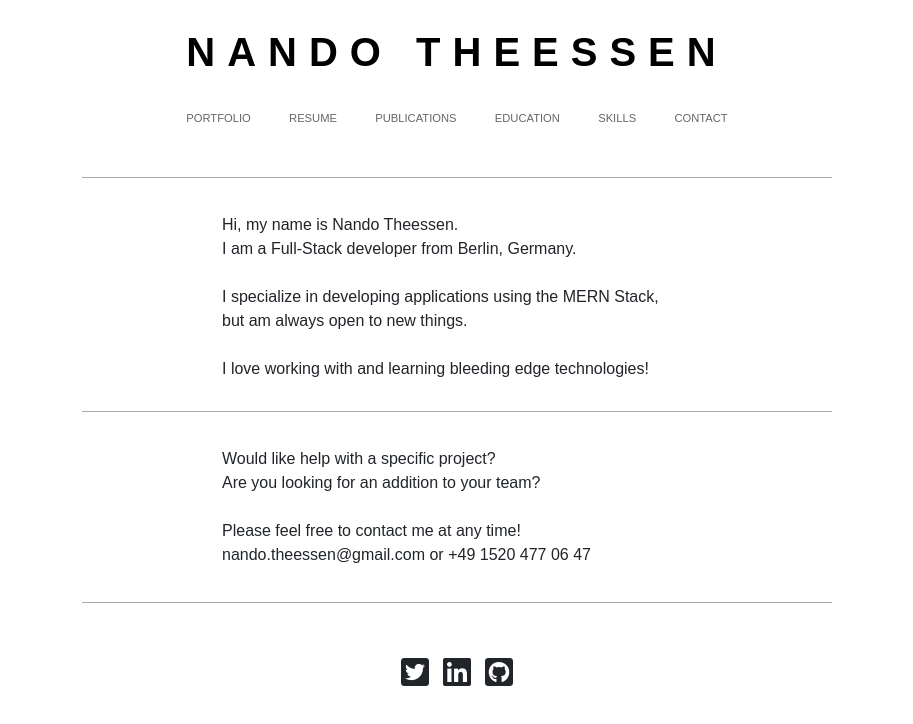
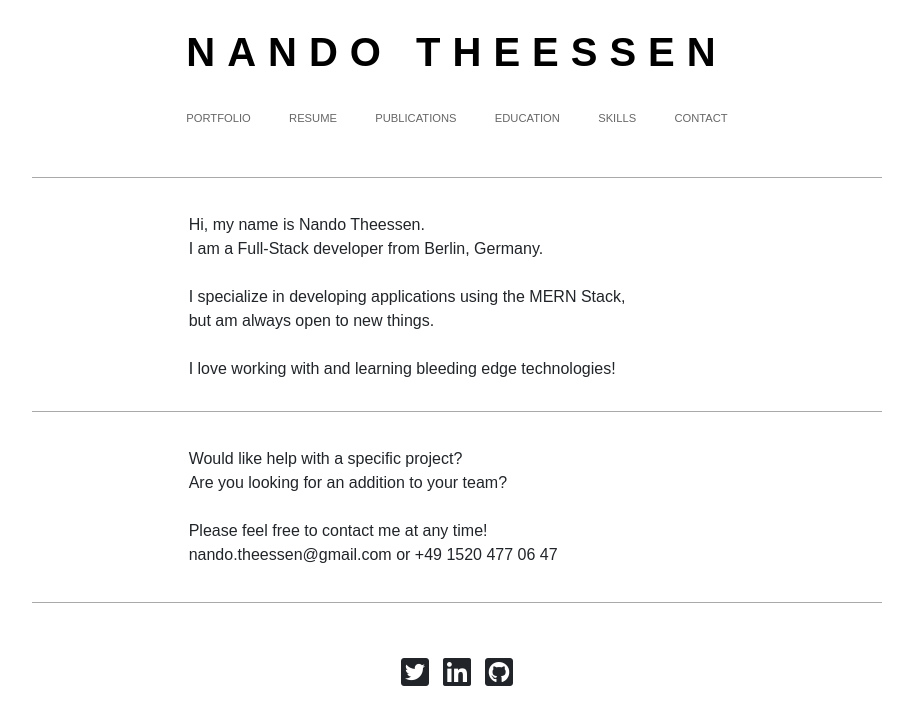
Before and after one commit to NandoTheessen/Resume-Page, a React (Create React App) app: page / in a window 1280 px wide. Shown: the top 724 px of the page, without its empty margins (183-1096 px from the left). Built offline with nearby package versions, Linux system fonts and the light colour scheme.

Commit message:
Style changes

```diff
--- a/src/components/Content.css
+++ b/src/components/Content.css
@@ -1,7 +1,7 @@
 .introduction {
     margin: 0 auto;
     border-top: 1px solid darkgrey;
-    max-width: 750px;
+    max-width: 850px;
     width: 100%;
     padding-top: 35px;
     font-weight: 500;
@@ -9,7 +9,7 @@
 
 .reach-out {
     margin-top: 35px;
-    max-width: 750px;
+    max-width: 850px;
     padding: 0 15px;
 }
 
--- a/src/components/Footer.css
+++ b/src/components/Footer.css
@@ -7,7 +7,7 @@
     display: flex;
     justify-content: center;
     width: 100%;
-    max-width: 750px;
+    max-width: 850px;
     padding: 0 15px;
 }
 
--- a/src/components/Portfolio.css
+++ b/src/components/Portfolio.css
@@ -36,7 +36,7 @@
 
 .portfolio-bottom-border {
     width: 100%;
-    max-width: 750px;
+    max-width: 850px;
     margin-top: 35px;
     padding-left: 10px;
 }
```
